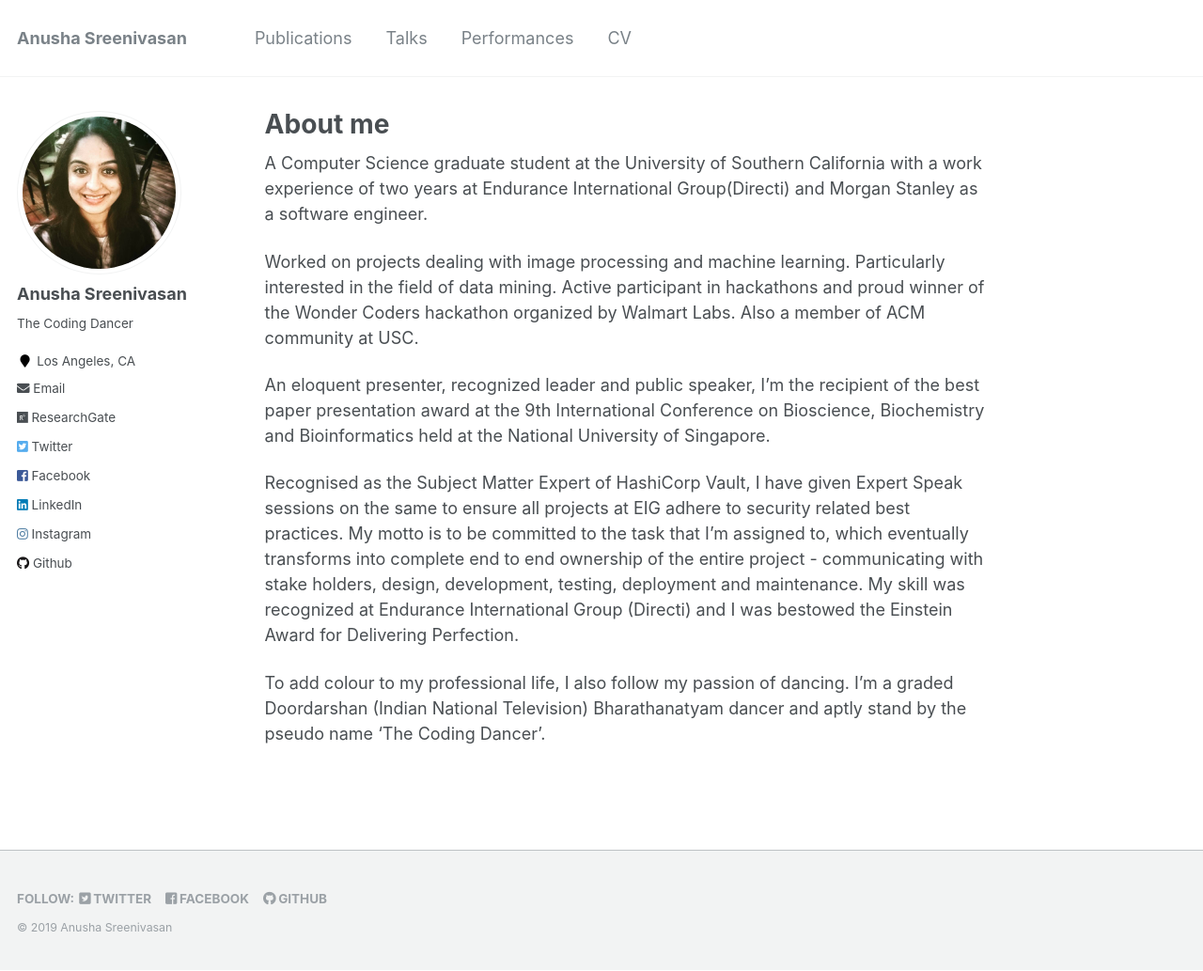
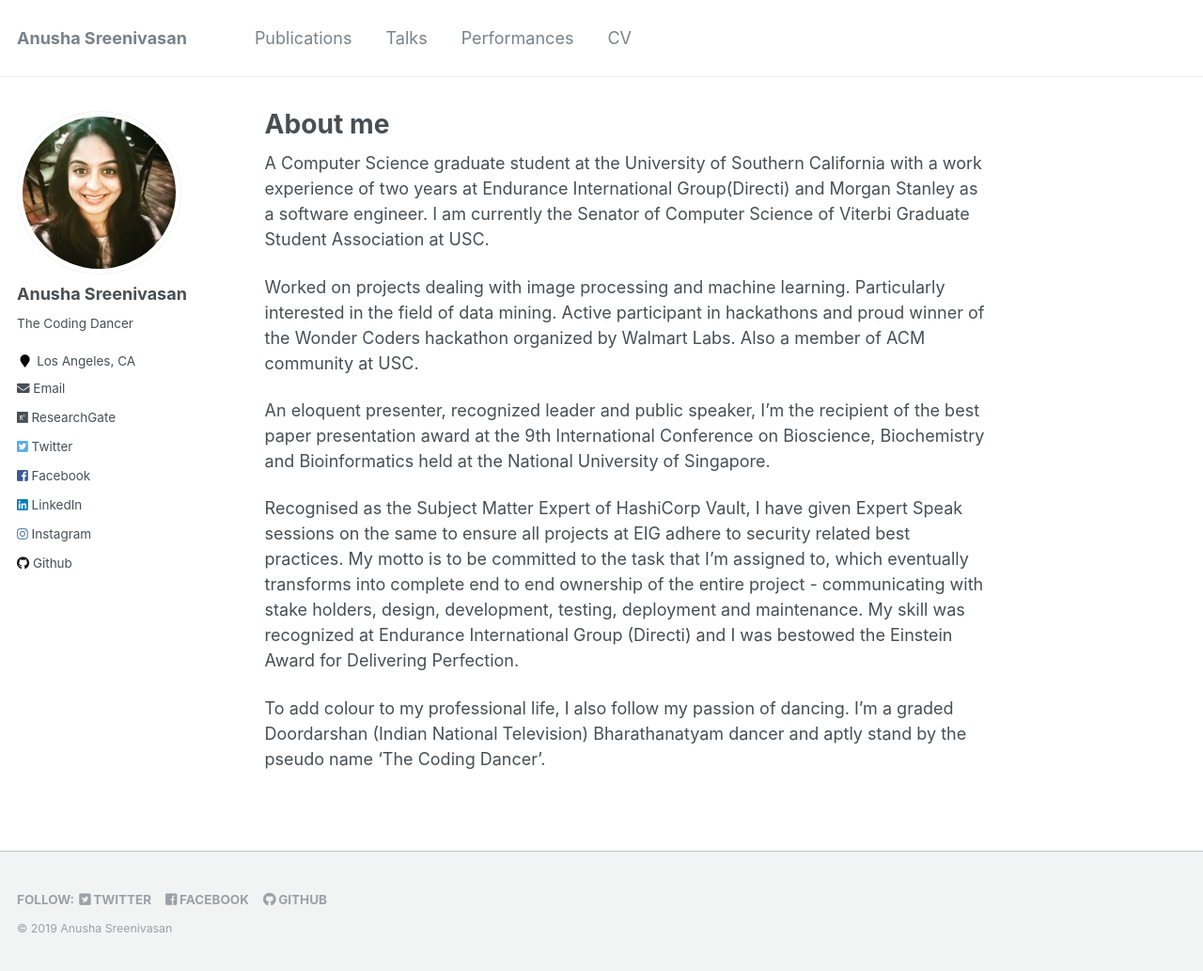
Before and after one commit to anusha-sreeni95/anusha-sreeni95.github.io, a Jekyll site: the page built from _pages/about.md, in a window 1280 px wide and 1033 px high. Shown: the whole window at 94% size. Built offline with Jekyll 4.4.1, drawn with Linux system fonts in a browser that asks for light colours.

Commit message:
Update about.md

```diff
--- a/_pages/about.md
+++ b/_pages/about.md
@@ -8,7 +8,7 @@ redirect_from:
   - /about.html
 ---
 
-A Computer Science graduate student at the University of Southern California with a work experience of two years at Endurance International Group(Directi) and Morgan Stanley as a software engineer.
+A Computer Science graduate student at the University of Southern California with a work experience of two years at Endurance International Group(Directi) and Morgan Stanley as a software engineer. I am currently the Senator of Computer Science of Viterbi Graduate Student Association at USC.
 
 Worked on projects dealing with image processing and machine learning. Particularly interested in the field of data mining. Active participant in hackathons and proud winner of the Wonder Coders hackathon organized by Walmart Labs. Also a member of ACM community at USC.
 
```
